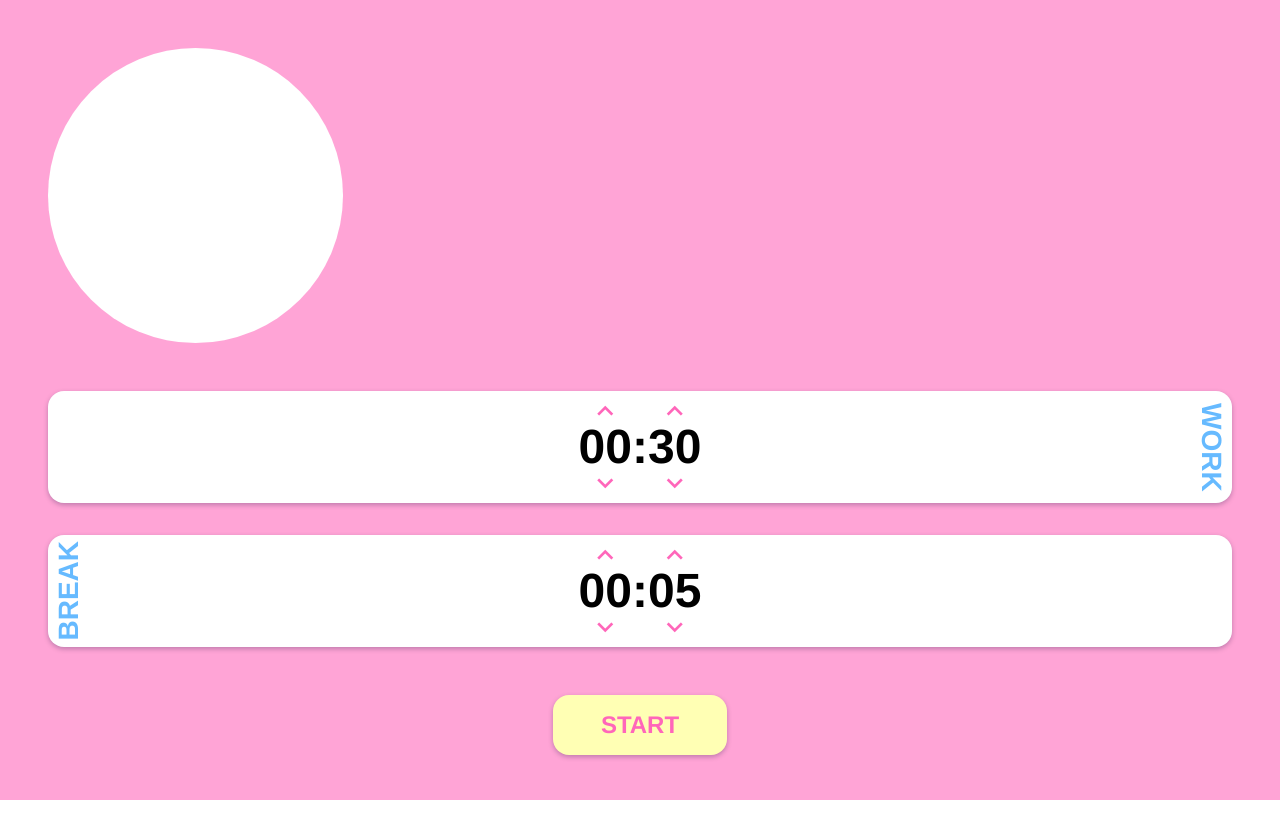
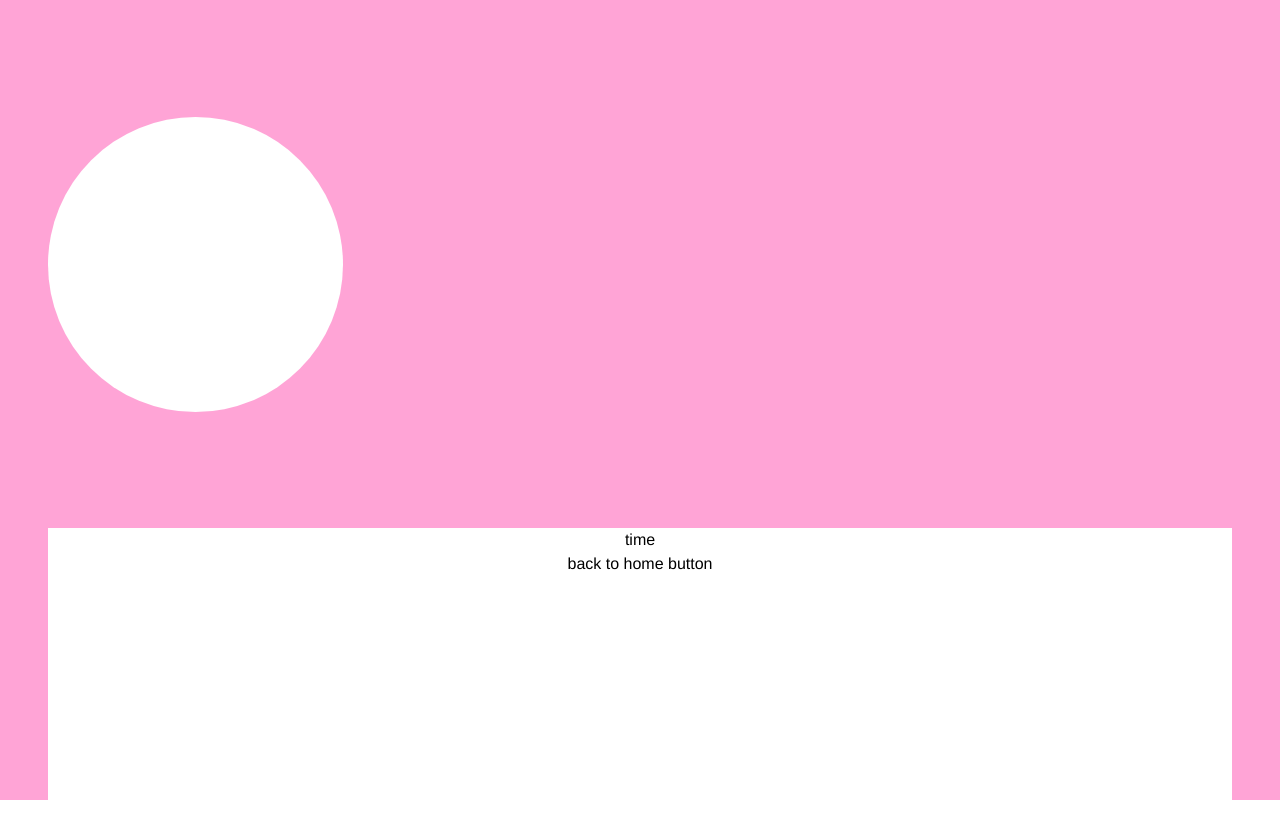
Before and after one commit to anoukvanbogaert/pomodorose, a Vue app in the folder one-day-challenge/: page / in a window 1280 px wide. Shown: the top 838 px of the page. Before the commit the page ends 800 px from the top, so only its background shows below. Built offline with nearby package versions, Linux system fonts and the light colour scheme.

Commit message:
setup timerview

```diff
--- a/one-day-challenge/src/App.vue
+++ b/one-day-challenge/src/App.vue
@@ -1,16 +1,17 @@
 <template>
-    <!-- <HelloWorld msg="Welcome to Your Vue.js App" /> -->
-    <HomePage />
+    <!-- <HomePage /> -->
+    <TimerView />
 </template>
 
 <script>
-// import HelloWorld from './components/HelloWorld.vue';
-import HomePage from './components/HomePage.vue';
+// import HomePage from './components/HomePage.vue';
+import TimerView from './components/TimerView.vue';
 
 export default {
     name: 'App',
     components: {
-        HomePage,
+        // HomePage,
+        TimerView,
     },
 };
 </script>
--- a/one-day-challenge/src/components/HomePage.vue
+++ b/one-day-challenge/src/components/HomePage.vue
@@ -1,7 +1,6 @@
 <template>
     <div class="homepage">
         <CircleBackGround />
-
         <HomePageTimers />
         <div class="start-button">
             <button>START</button>
--- /dev/null
+++ b/one-day-challenge/src/components/TimerView.vue
@@ -0,0 +1,27 @@
+<template>
+    <div class="timer-top"><CircleBackGround /></div>
+    <div class="timer-bottom">
+        <div>time</div>
+        <div>back to home button</div>
+    </div>
+</template>
+<script>
+import CircleBackGround from './CircleBackGround.vue';
+export default {
+    components: {
+        CircleBackGround,
+    },
+};
+</script>
+<style scoped>
+.timer-top {
+    height: 60vh;
+    display: flex;
+    align-items: center;
+}
+.timer-bottom {
+    background-color: white;
+    padding: 0 !important;
+    height: 40vh;
+}
+</style>
```
